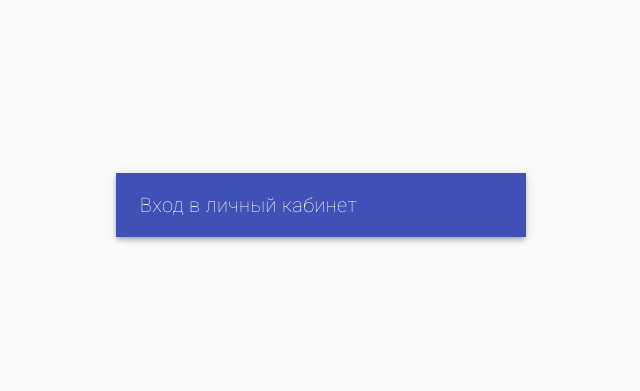
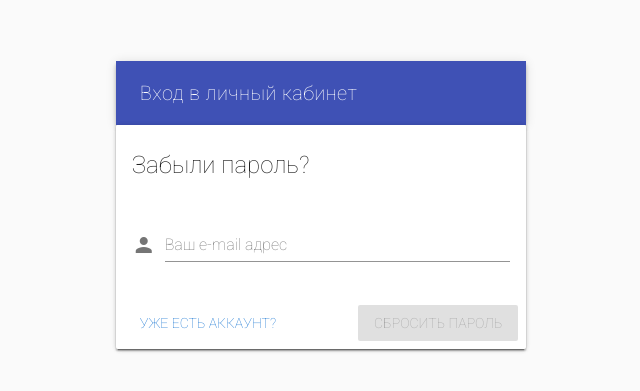
Before and after one commit to vladvshka/liceum, a Vue app in the folder frontend-src/cabinetLogin/: page /#/forgotPassword in a window 1280 px wide. Shown: the part 195-586 px from the top of the page, without its empty margins (319-959 px from the left). Built offline with nearby package versions, Linux system fonts and the light colour scheme.

Commit message:
add forgotPassword component

```diff
--- /dev/null
+++ b/frontend-src/cabinetLogin/src/components/ForgotPassword.vue
@@ -0,0 +1,52 @@
+<template>
+<div>
+    <v-card>
+        <v-card-title primary-title>
+            <h3 v-if="sendEmail" class="headline mb-0">Забыли пароль?</h3>
+            <h3 v-else class="headline mb-0">Письмо отправлено на адрес: {{ emailConfirm }}</h3>
+        </v-card-title>
+        <div v-if="sendEmail">
+            <v-card-text>
+                <v-form>
+                    <v-text-field prepend-icon="person" name="emailConfirm" label="Ваш e-mail адрес" type="text" v-model="emailConfirm" hint="Мы пришлем вам ссылку для смены пароля." :rules="[rules.required, rules.email]"></v-text-field>
+                </v-form>
+            </v-card-text>
+            <v-card-actions>
+                <v-btn flat color="primary" href="#/">
+                    Уже есть аккаунт?
+                </v-btn>
+                <v-spacer></v-spacer>
+                <v-btn :disabled="isEmailInvalid" @click="sendEmail = !sendEmail" color="primary">Сбросить пароль</v-btn>
+            </v-card-actions>
+        </div>
+        <v-card-actions v-else>
+            <v-btn flat color="primary" href="#/">
+                Назад
+            </v-btn>
+        </v-card-actions>
+    </v-card>
+</div>
+</template>
+
+<script>
+export default {
+	data() {
+		return {
+			isEmailInvalid: true,
+			emailConfirm: "",
+			sendEmail: true,
+			rules: {
+				required: value => !!value || "Заполните поле!",
+				email: value => {
+					const pattern = /^(([^<>()[\]\\.,;:\s@"]+(\.[^<>()[\]\\.,;:\s@"]+)*)|(".+"))@((\[[0-9]{1,3}\.[0-9]{1,3}\.[0-9]{1,3}\.[0-9]{1,3}])|(([a-zA-Z\-0-9]+\.)+[a-zA-Z]{2,}))$/;
+					this.isEmailInvalid = !pattern.test(value);
+					return pattern.test(value) || "Неверно заполнено поле!";
+				}
+			}
+		};
+	}
+};
+</script>
+
+<style scoped>
+</style>
--- a/frontend-src/cabinetLogin/src/components/SignIn.vue
+++ b/frontend-src/cabinetLogin/src/components/SignIn.vue
@@ -15,7 +15,7 @@
             </v-form>
         </v-card-text>
         <v-card-actions>
-            <v-btn flat color="primary">
+            <v-btn href="#/forgotPassword" flat color="primary">
                 Забыли пароль?
             </v-btn>
             <v-spacer></v-spacer>
--- a/frontend-src/cabinetLogin/src/router/index.js
+++ b/frontend-src/cabinetLogin/src/router/index.js
@@ -3,12 +3,12 @@ import Router from 'vue-router'
 
 import SignInView from '@/components/SignIn'
 import SignUpView from '@/components/SignUp'
+import ForgotPasswordView from "@/components/ForgotPassword"
 
 Vue.use(Router)
 
 export default new Router({
-  routes: [
-    {
+  routes: [{
       path: '/',
       name: 'SignIn',
       component: SignInView
@@ -17,6 +17,11 @@ export default new Router({
       path: '/signup',
       name: 'SignUp',
       component: SignUpView
+    },
+    {
+      path: "/forgotPassword",
+      name: "ForgotPassword",
+      component: ForgotPasswordView
     }
   ]
 })
```
